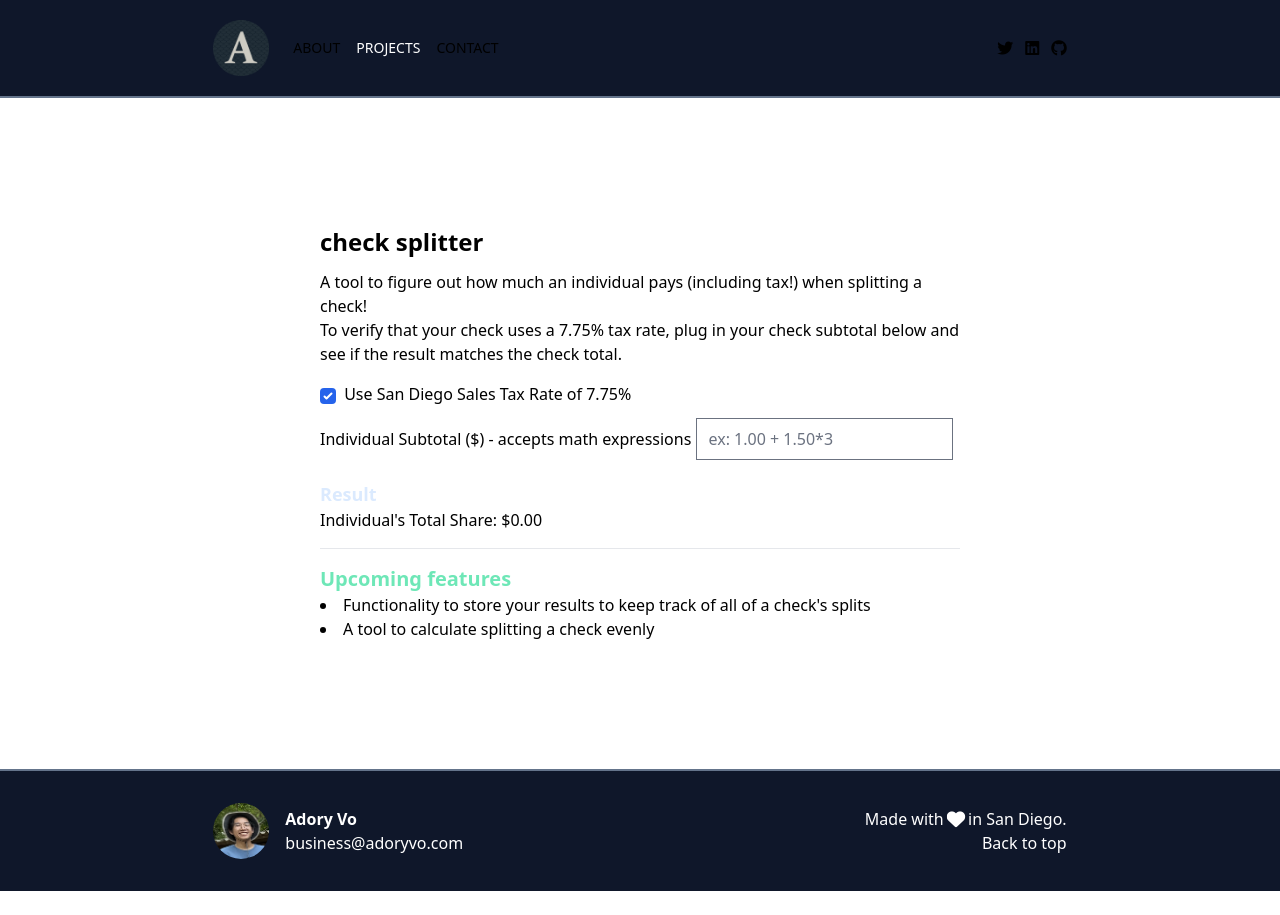
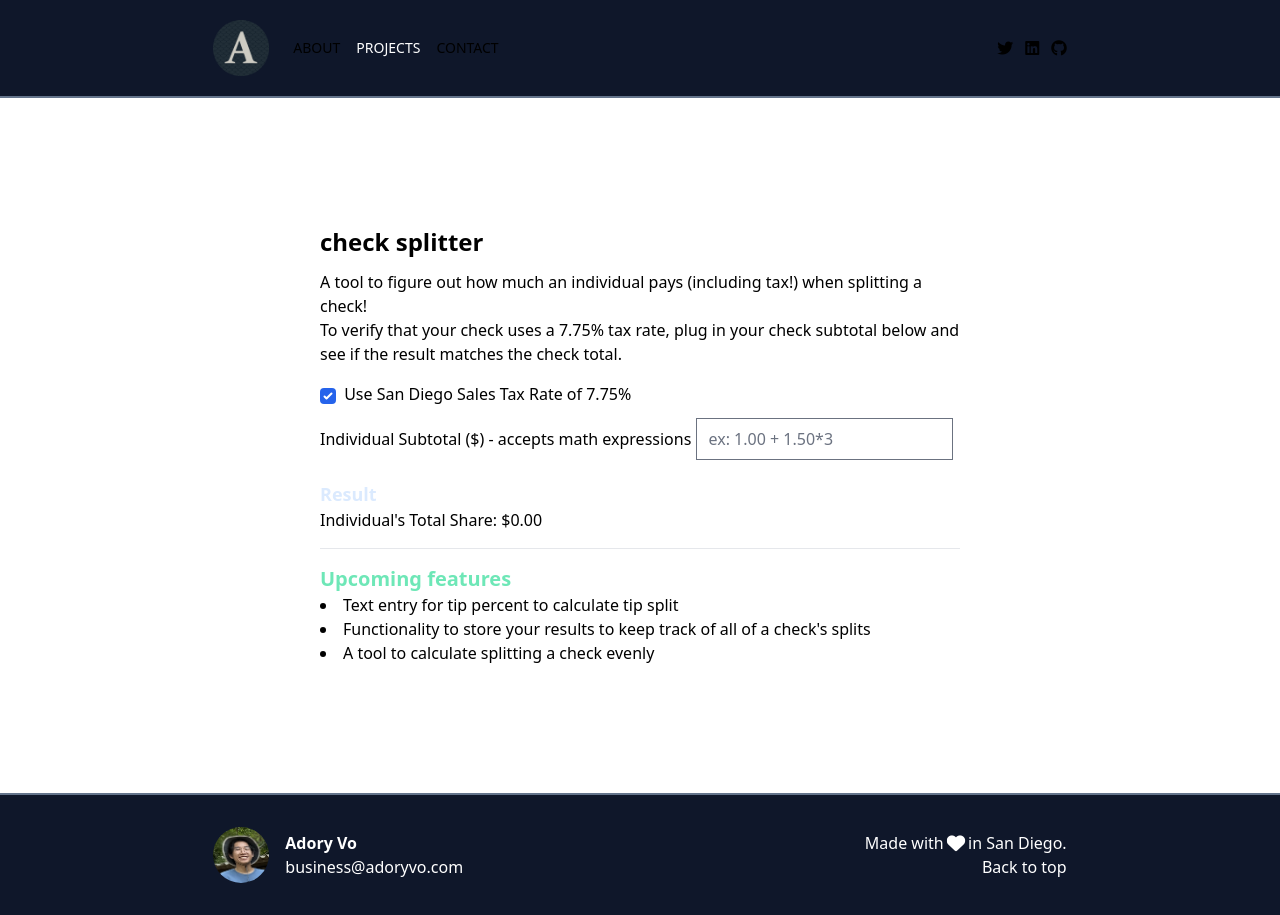
Before and after one commit to AdoryVo/adoryvo.com, a Nuxt app: page /projects/check-splitter in a window 1280 px wide. Before the commit the page ends 891 px from the top, so only its background shows below. Built offline with nearby package versions, Linux system fonts and the light colour scheme.

Commit message:
Update stuff

```diff
--- a/pages/projects/check-splitter.vue
+++ b/pages/projects/check-splitter.vue
@@ -70,6 +70,7 @@ useHead({
 		<!-- Upcoming features -->
 		<h2 class="text-xl font-semibold text-emerald-300">Upcoming features</h2>
 		<ul class="list-disc list-inside">
+			<li>Text entry for tip percent to calculate tip split</li>
 			<li>Functionality to store your results to keep track of all of a check's splits</li>
 			<li>A tool to calculate splitting a check evenly</li>
 		</ul>
--- a/pages/projects/freelancing.vue
+++ b/pages/projects/freelancing.vue
@@ -9,7 +9,7 @@ export default {
 					},
 					{
 						title: 'CloudPizza Dallas',
-						path: 'https://cloudpizzadallas.up.railway.app/',
+						path: 'https://cloudpizzadallas.netlify.app/',
 						completedAt: 'October 2020'
 					},
 					{
--- a/pages/projects/index.vue
+++ b/pages/projects/index.vue
@@ -39,6 +39,7 @@ export default {
 
 		const wipPages = reactive([
 					{title: 'Check Splitter', path: '/projects/check-splitter'},
+					{title: 'Create Next App Fork', path: 'https://github.com/AdoryVo/create-next-app', target: '_blank'},
 					{title: 'Lists', path: 'https://adoryvo.github.io/lists', target: '_blank'},
 					{title: 'Poketeam', path: 'https://github.com/AdoryVo/poketeam', target: '_blank'},
 					{title: 'Restaurant Roulette', path: '/projects/restaurant-roulette'},
```
